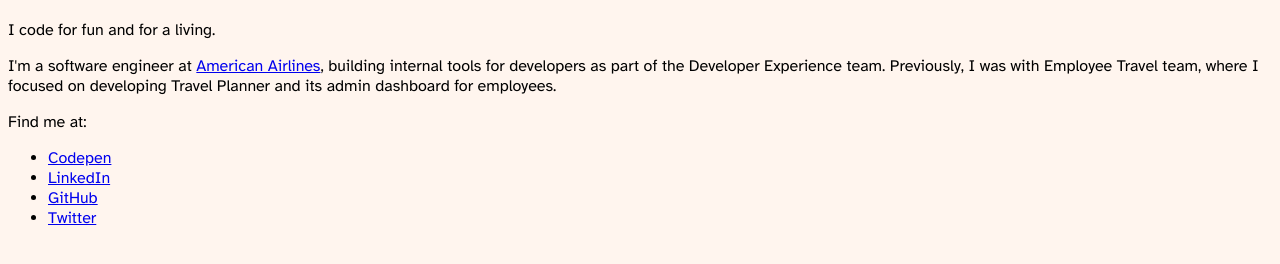
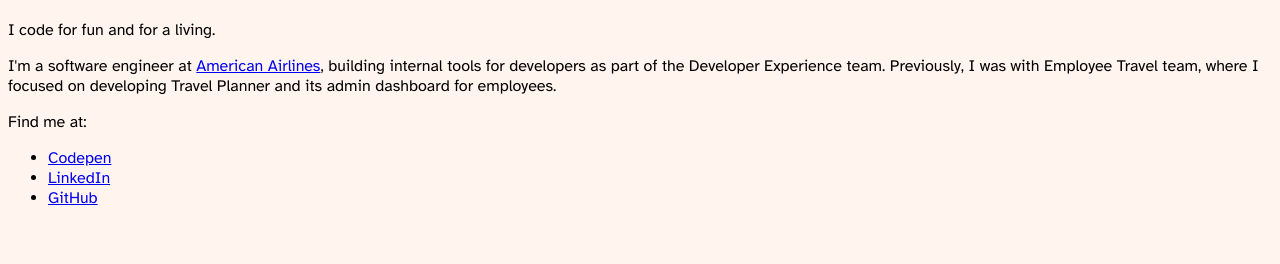
Before and after one commit to carminaedrozo/carminaedrozo.github.io, a plain HTML site: page index.html in a window 1280 px wide. Shown: the part 62-326 px from the top of the page. Drawn offline with Linux system fonts and the light colour scheme.

Commit message:
remove twitter link

```diff
--- a/index.html
+++ b/index.html
@@ -37,7 +37,6 @@
         <a href="https://www.linkedin.com/in/carmina-edrozo/">LinkedIn</a>
       </li>
       <li><a href="https://github.com/carminaedrozo">GitHub</a></li>
-      <li><a href="https://twitter.com/CarminaEdrozo">Twitter</a></li>
     </ul>
   </body>
 </html>
```
